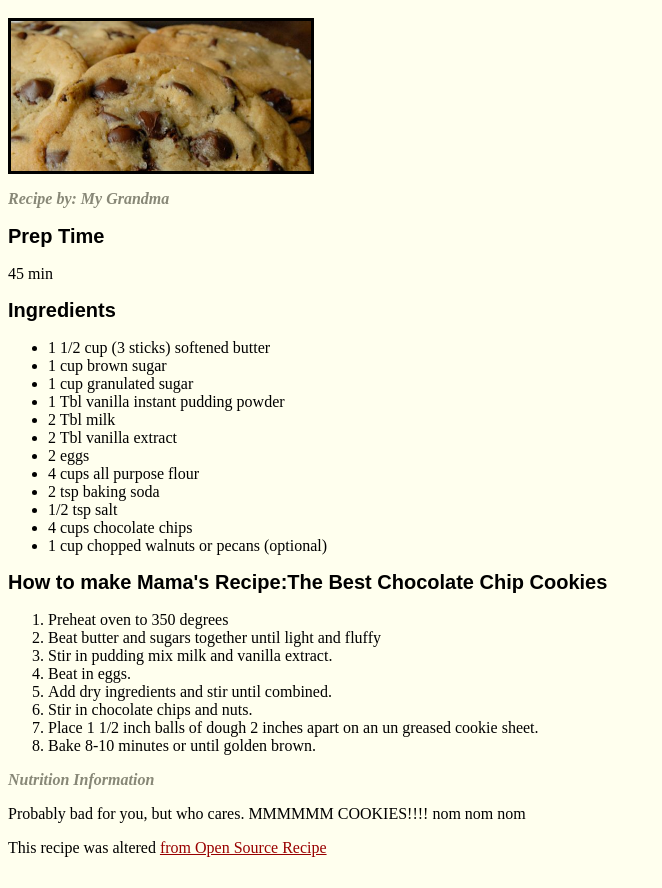
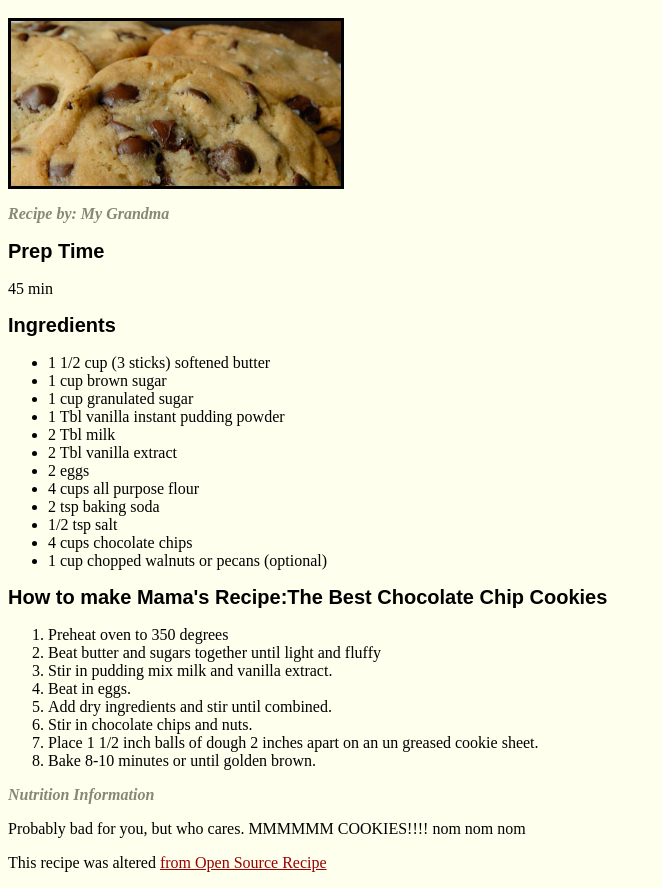
Before and after one commit to gracelouise/cookie_recipe, a plain HTML site: page index.html in a window 1280 px wide. Shown: the part 48-936 px from the top of the page, without its empty margins (0-662 px from the left). Drawn offline with Linux system fonts and the light colour scheme.

Commit message:
update image width

```diff
--- a/index.html
+++ b/index.html
@@ -7,7 +7,7 @@
 <head/>
 <body>
 	<h1>The Best Chocolate Chip Cookies</h1>
-	<img src="../cookie_recipe/cookies.jpg" width="300" title="cookies are awesome">
+	<img src="../cookie_recipe/cookies.jpg" width="330" title="cookies are awesome">
 	<h3>Recipe by: My Grandma</h3>
 	<h2>Prep Time</h2>
 	<p>45 min</p>
```
